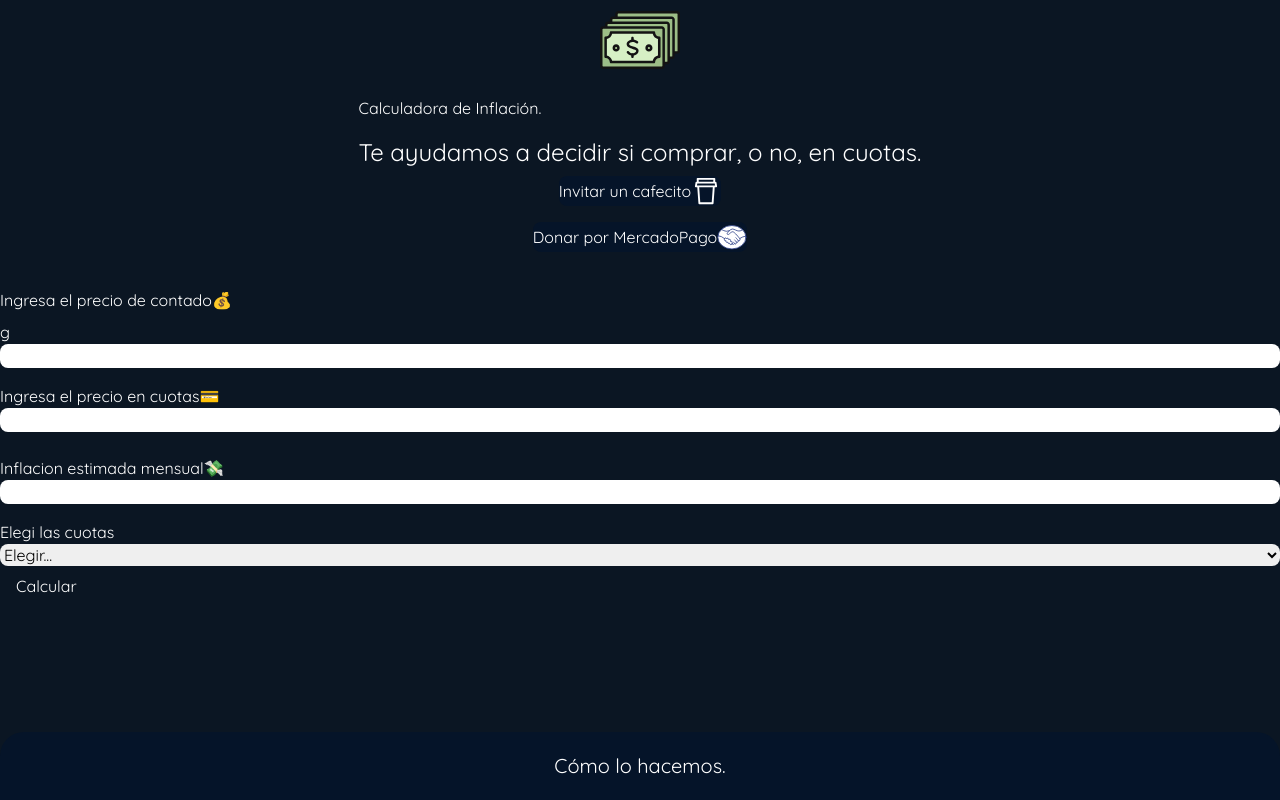
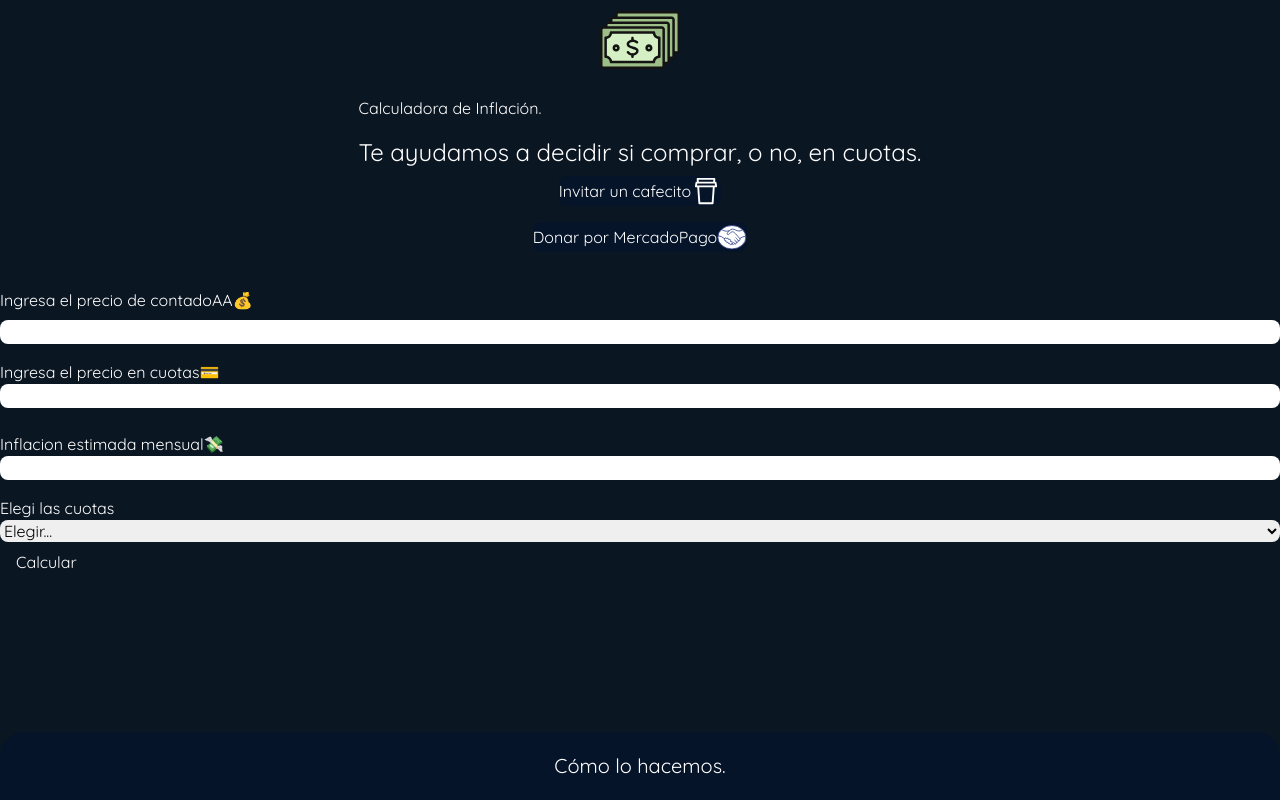
Before and after one commit to JulianP14/inflation-app, a Next.js app: page / in a window 1280 px wide. Built offline with nearby package versions, Linux system fonts and the light colour scheme.

Commit message:
Probando

```diff
--- a/Components/InputAmountNow.jsx
+++ b/Components/InputAmountNow.jsx
@@ -6,11 +6,11 @@ const InputAmountNow = ({ onChange }) => {
             <label className='flex flex-col my-2'>
                 <div className='flex flex-row'>
                     <span className='mr-2'>
-                        Ingresa el precio de contado
+                        Ingresa el precio de contadoAA
                     </span>
                     <span>💰</span>
                 </div>
-            </label>g
+            </label>
                 <input
                     type='number'
                     className='border-b-2 border-white rounded-lg p-1 px-2 bg-transparent hover:border-b-cyan-400 duration-300 outline-none text-white'
```
